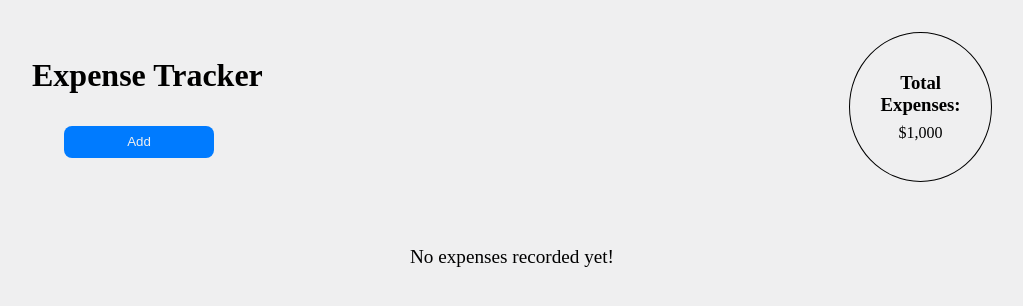
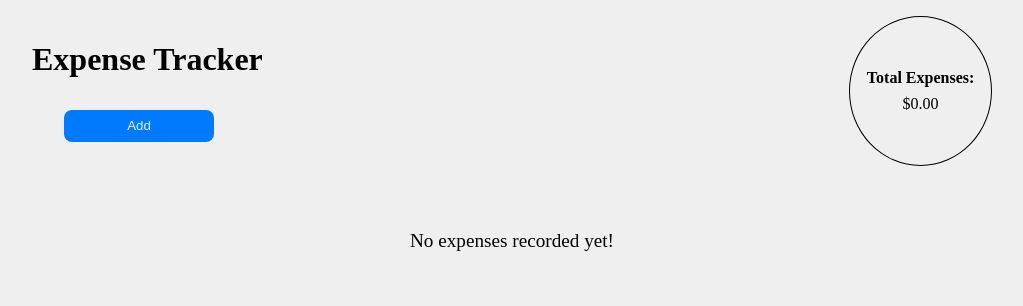
Before and after one commit to bennicodes/expense-tracker-react, a React (Vite) app: page / in a window 1280 px wide. Shown: the top 306 px of the page, without its empty margins (128-1151 px from the left). Built offline with nearby package versions, Linux system fonts and the light colour scheme.

Commit message:
added total expense calculation feature to the dashboard

```diff
--- a/src/App.jsx
+++ b/src/App.jsx
@@ -48,6 +48,12 @@ function App() {
     localStorage.setItem("expenses", JSON.stringify(updatedExpenses));
   };
 
+  // Calculate the total expenses
+  const totalExpenses = expenses.reduce(
+    (total, expense) => total + expense.amount,
+    0
+  );
+
   // Open modal function
   const openModal = () => setIsModalOpen(true);
 
@@ -76,7 +82,7 @@ function App() {
 
   return (
     <div className={styles.rootContainer}>
-      <Dashboard openModal={openModal} />
+      <Dashboard openModal={openModal} totalExpenses={totalExpenses} />
       {isModalOpen && (
         <Modal isOpen={isModalOpen} closeModal={closeModal}>
           <Form
--- a/src/components/Dashboard/Dashboard.jsx
+++ b/src/components/Dashboard/Dashboard.jsx
@@ -4,7 +4,7 @@ import Filter from "../Filter/Filter";
 import TotalExpenses from "../TotalExpenses/TotalExpenses";
 import styles from "./Dashboard.module.css";
 
-const Dashboard = ({ openModal }) => {
+const Dashboard = ({ openModal, totalExpenses }) => {
   return (
     <div className={styles.dashboard}>
       <div className={styles.dashboardContainer}>
@@ -13,7 +13,7 @@ const Dashboard = ({ openModal }) => {
           Add
         </Button>
       </div>
-      <TotalExpenses />
+      <TotalExpenses total={totalExpenses} />
     </div>
   );
 };
--- a/src/components/Dashboard/Dashboard.module.css
+++ b/src/components/Dashboard/Dashboard.module.css
@@ -1,8 +1,8 @@
 .dashboard {
   width: 75%;
   display: flex;
-  padding: var(--spacing-large) 0;
-  margin: 0 auto;
+  padding-top: var(--spacing-medium);
+  margin: 0 auto var(--spacing-large) auto;
 }
 
 .dashboardContainer {
--- a/src/components/TotalExpenses/TotalExpenses.jsx
+++ b/src/components/TotalExpenses/TotalExpenses.jsx
@@ -1,13 +1,11 @@
 import React from "react";
 import "./TotalExpenses.css";
 
-// TODO: Implement expense calculation based on items in the list
-
-const TotalExpenses = () => {
+const TotalExpenses = ({ total }) => {
   return (
     <div className="totalExpenseContainer">
-      <h3>Total Expenses:</h3>
-      <span className="totalAmount">$1,000</span>
+      <h4>Total Expenses:</h4>
+      <span className="totalAmount">${total.toFixed(2)}</span>
     </div>
   );
 };
```
